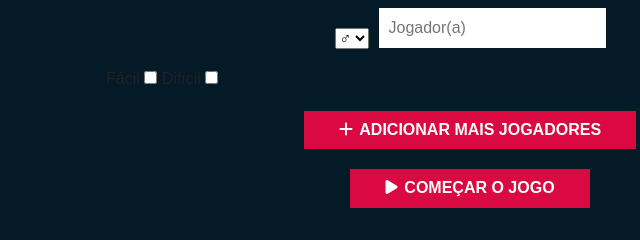
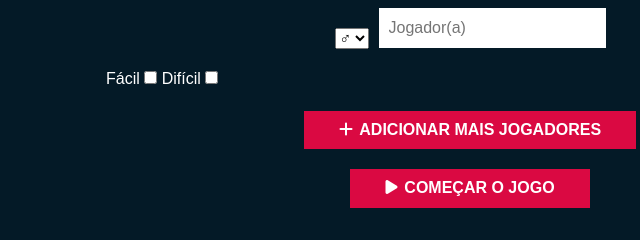
Before and after one commit to Bernas11/bernas11.github.io, a website: page index.html in a window 1280 px wide. Shown: the part 415-655 px from the top of the page, 170-810 px from the left. Drawn offline with Linux system fonts and the light colour scheme; a web font is replaced by a local one.

Commit message:
Update index.html

```diff
--- a/index.html
+++ b/index.html
@@ -20,6 +20,11 @@
 
     <!-- Stylesheets -->
     <link rel="stylesheet" href="dist/css/main.min.css">
+    <style>
+        .difficulty-selection label {
+            color: white; /* Cor do texto em branco */
+        }
+    </style>
 
     <!-- Theme Color -->
     <meta name="theme-color" content="#2c3e50">
```
